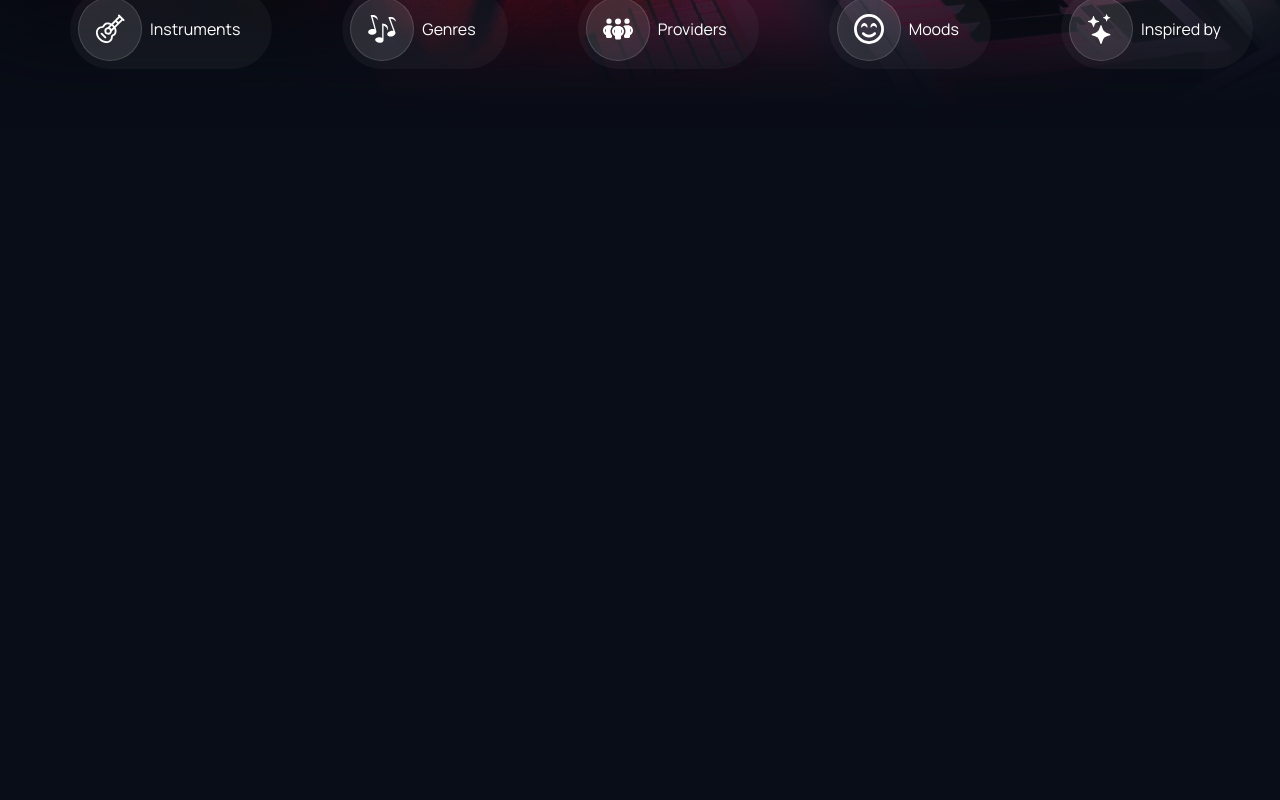
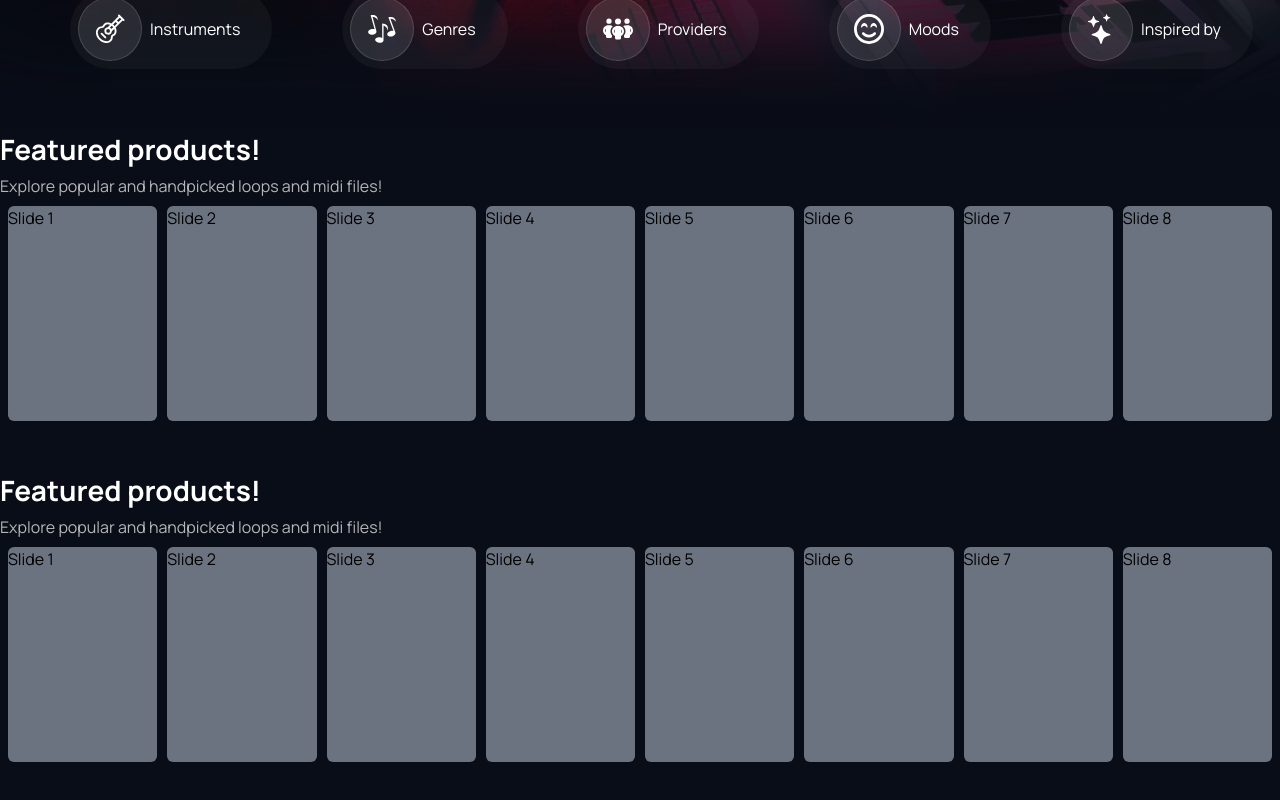
Before and after one commit to d3c1s1v3/Slooply-Clone, a Next.js app: page / in a window 1280 px wide. Shown: the part 672-1472 px from the top of the page. Built offline with nearby package versions, Linux system fonts and the light colour scheme.

Commit message:
working on featured layout slider

```diff
--- a/package.json
+++ b/package.json
@@ -13,7 +13,8 @@
     "next": "15.1.7",
     "react": "^19.0.0",
     "react-dom": "^19.0.0",
-    "react-icons": "^5.4.0"
+    "react-icons": "^5.4.0",
+    "swiper": "^11.2.4"
   },
   "devDependencies": {
     "@eslint/eslintrc": "^3",
--- a/src/app/components/Header/Header.tsx
+++ b/src/app/components/Header/Header.tsx
@@ -9,22 +9,26 @@ import HeaderCTA from "./HeaderCTA";
 
 const Header = () => {
   const [scrollY, setScrollY] = useState(0);
-  const isZero = scrollY === 0;
-  const hideHeader = !isZero ? "-translate-y-[100%]" : "";
-  const showHeaderSticky =
-    !isZero && scrollY > 400 ? "bg-[#090d17] translate-y-[0%]" : "";
+
+  let headerClasses = "bg-transparent";
+
+  if (scrollY > 0 && scrollY <= 400) {
+    headerClasses = "bg-transparent -translate-y-[100%]";
+  } else if (scrollY > 400) {
+    headerClasses = "bg-dark2 translate-y-0";
+  }
 
   useEffect(() => {
     const handleScroll = () => {
       setScrollY(window.scrollY);
     };
-    window.addEventListener("scroll", handleScroll);
+    window.addEventListener("scroll", handleScroll, { passive: true });
     return () => window.removeEventListener("scroll", handleScroll);
   }, []);
 
   return (
     <header
-      className={`fixed top-0 w-full py-2 bg-transparent z-50 ${hideHeader} ${showHeaderSticky} transition`}
+      className={`fixed top-0 w-full py-2 z-50 ${headerClasses} transition duration-300`}
     >
       <div className="container-xxxl flex items-center">
         <Link href="/" className="py-2 mr-[7px]">
--- /dev/null
+++ b/src/app/components/Swiper/SwiperSection.tsx
@@ -0,0 +1,39 @@
+"use client";
+
+import { Swiper, SwiperSlide, useSwiper } from "swiper/react";
+import "swiper/css";
+
+const SwiperSection = () => {
+  const swiper = useSwiper();
+
+  return (
+    <div className="container-xxxl mx-auto mb-12">
+      <h3 className="text-[28px] text-[#fff] font-bold mb-1">
+        Featured products!
+      </h3>
+      <p className="text-[#ffffffb2]">
+        Explore popular and handpicked loops and midi files!
+      </p>
+      <div className="px-2">
+        <Swiper
+          slidesPerView={8}
+          className="h-[215px] mt-2"
+          spaceBetween={10}
+          navigation
+        >
+          {[...Array(16)].map((_, i) => (
+            <SwiperSlide
+              key={i}
+              className="cursor-pointer bg-gray-500 rounded-md"
+              onClick={() => console.log(`Slide ${i + 1} clicked.`)}
+            >
+              Slide {i + 1}
+            </SwiperSlide>
+          ))}
+        </Swiper>
+      </div>
+    </div>
+  );
+};
+
+export default SwiperSection;
--- a/src/app/layout.tsx
+++ b/src/app/layout.tsx
@@ -24,7 +24,7 @@ export default function RootLayout({
     <html lang="en">
       <body className={`${manrope.className} bg-dark2`}>
         <Header />
-        <main className="container">{children}</main>
+        <main>{children}</main>
         {/* <Footer /> */}
       </body>
     </html>
--- a/src/app/page.tsx
+++ b/src/app/page.tsx
@@ -1,9 +1,12 @@
 import Banner from "./components/Banner/Banner";
+import SwiperSection from "./components/Swiper/SwiperSection";
 
 export default function Home() {
   return (
-    <div className="min-h-[200vh]">
+    <div className="">
       <Banner />
+      <SwiperSection />
+      <SwiperSection />
     </div>
   );
 }
```
Also changed, not shown: 1 other file (tests, documents, lock files or other folders).
